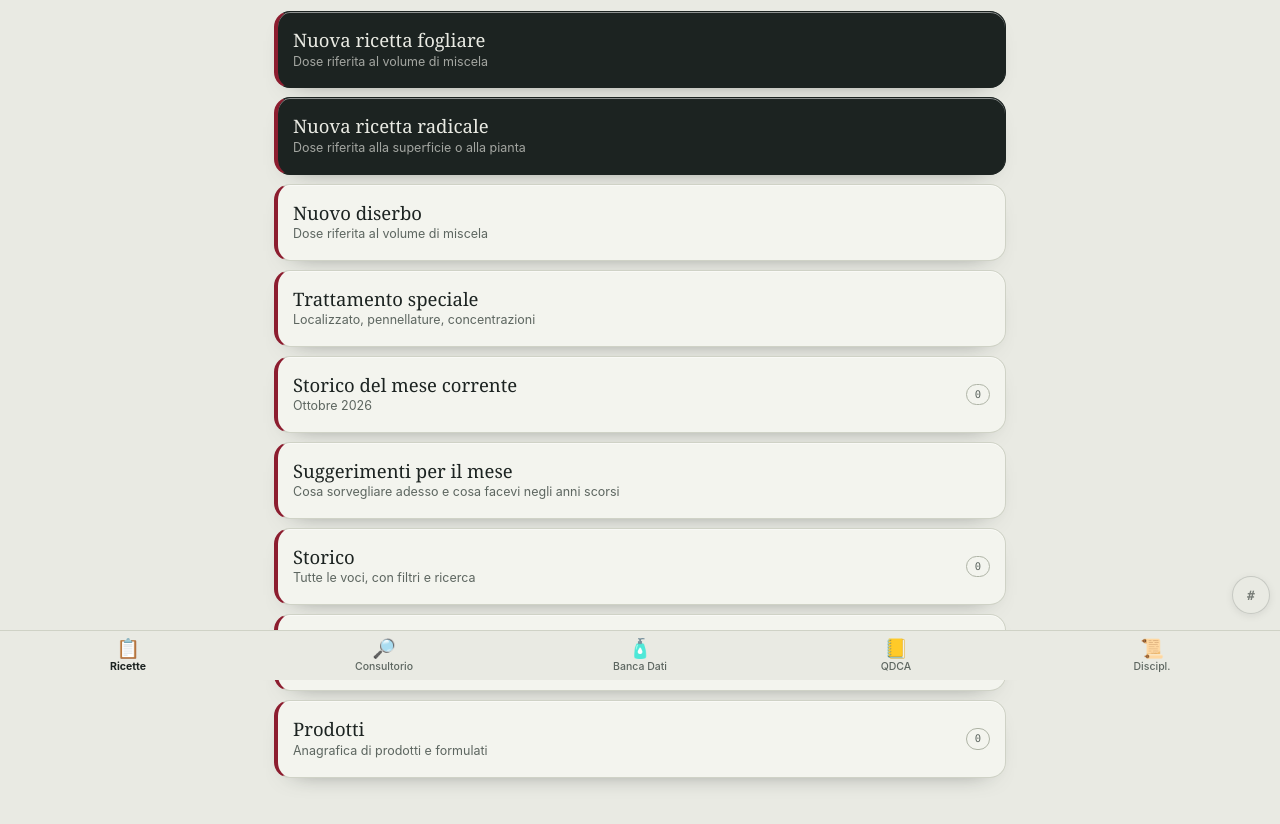
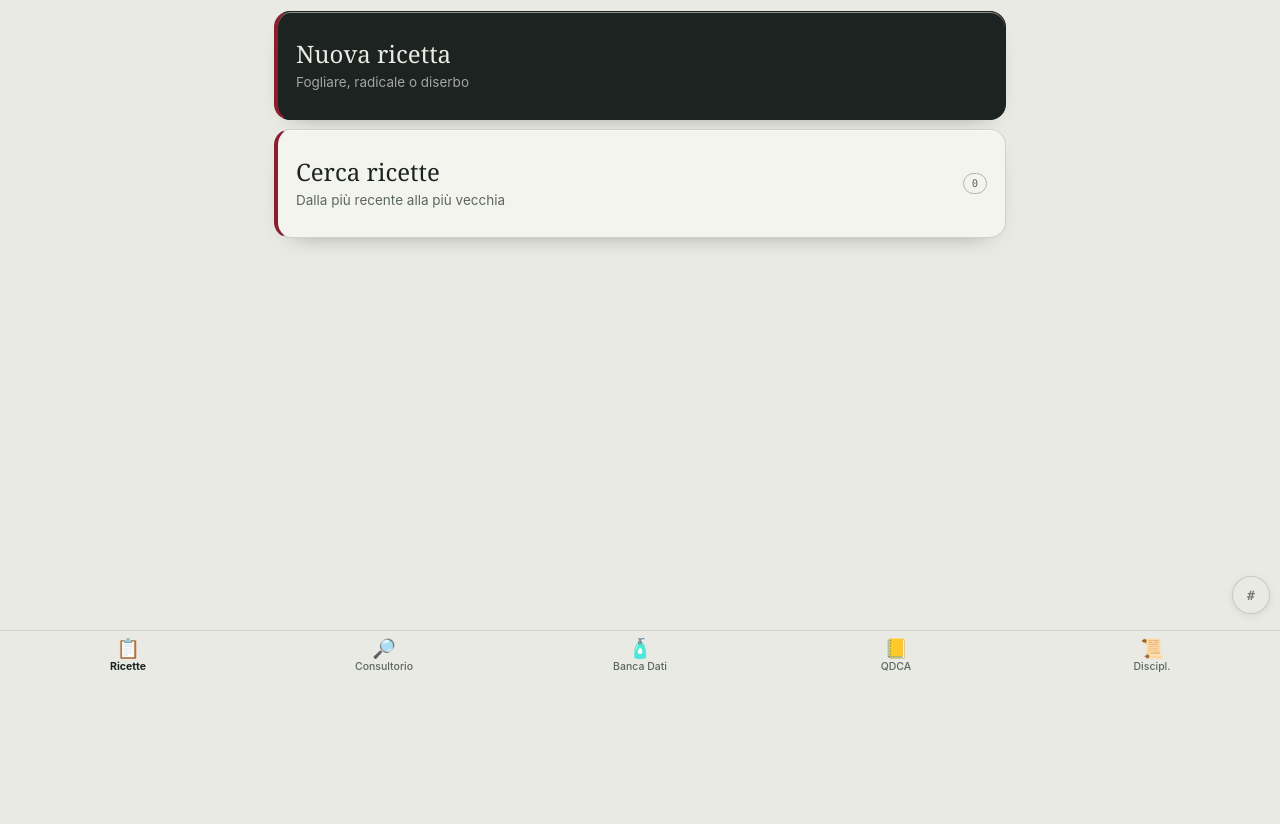
Before and after one commit to alfre2026/Diario-di-campagna-, a plain HTML site: page index.html in a window 1280 px wide. Shown: the part 120-944 px from the top of the page. After the commit the page ends 800 px from the top, so only its background shows below. Drawn offline with Linux system fonts and the light colour scheme.

Commit message:
Add files via upload

```diff
--- a/index.html
+++ b/index.html
@@ -242,6 +242,10 @@ table.mix td.dose{font-family:var(--mono);white-space:nowrap;text-align:right}
 .b-menu.forte{background:var(--inchiostro);border-color:var(--inchiostro);border-left-color:var(--c)}
 .b-menu.forte .bm-t{color:var(--carta)}
 .b-menu.forte .bm-s{color:rgba(233,234,227,.66)}
+.b-menu.grande{padding:28px 18px}
+.b-menu.grande .bm-t{font-size:24px}
+.b-menu.grande .bm-s{font-size:13.5px;margin-top:5px}
+.sez-tit{font-family:var(--serif);font-weight:400;font-size:24px;line-height:1.15;margin:16px 0 2px}
 .coltura-attiva{font-family:var(--mono);font-size:10px;letter-spacing:.12em;text-transform:uppercase;
   color:var(--inchiostro-2);padding:2px 0 0}
 .coltura-attiva b{color:var(--c);font-weight:600}
@@ -509,6 +513,12 @@ body{padding-bottom:64px}
     <div class="menu-home" id="menu-home"></div>
   </div>
 
+  <!-- ===== NUOVA RICETTA: scelta del trattamento ===== -->
+  <div id="sez-nuova" hidden>
+    <h2 class="sez-tit">Nuova ricetta</h2>
+    <div class="menu-home" id="menu-nuova"></div>
+  </div>
+
   <!-- ===== STORICO ===== -->
   <div id="sez-storico" hidden>
     <div class="cerca-box">
@@ -1194,7 +1204,6 @@ function impMenu(){
   const c=cfg();
   return impBarra("Impostazioni","chiudi")+'<div class="wrap">'+
   '<div class="imp-sez">Schermata iniziale</div>'+
-  impVoce("home","Menu iniziale","Ordine, nomi e cosa mostrare",c.menu.filter(x=>x.vis!==false).length)+
   impVoce("colture-home","Filtro colture","Quali colture in alto e in che ordine",c.coltureHome.length)+
   '<div class="imp-sez">Il tuo vocabolario</div>'+
   impVoce("colture","Colture","Nome, colore, fasi fenologiche",DB.colture.length)+
@@ -1604,7 +1613,7 @@ function linkScheda(s){
    3ter. ETICHETTE MINISTERO DELLA SALUTE
    ============================================================ */
 const BANCA_FITO="https://www.fitosanitari.salute.gov.it/fitosanitariws_new/FitosanitariServlet";
-const VERSIONE_APP="v7.2 \u2014 17/10/2026";
+const VERSIONE_APP="v7.3 \u2014 28/10/2026";
 function linkEtichetta(nome){
   return "https://www.google.com/search?q="+encodeURIComponent(String(nome).replace(/\s*\(.*?\)/g,"").trim()+" etichetta fitosanitari salute gov pdf");
 }
@@ -1861,21 +1870,27 @@ function disegnaLista(extra){
    6. HOME
    ============================================================ */
 function disegnaHome(){
+  /* v7.3: home fissa a due bottoni. I tre trattamenti stanno in «Nuova ricetta»
+     (disegnaNuova). cfg().menu resta nei dati ma la home non lo usa pi\u00f9. */
   const c=coltura(S.coltura),col=c?c.colore:"#1C2321";
-  const m=new Date().getMonth(),a=new Date().getFullYear();
-  const nMese=DB.voci.filter(v=>(!S.coltura||coltureDi(v).indexOf(S.coltura)>=0)&&meseDi(v)===m&&annoDi(v)===a).length;
   const nTot=DB.voci.filter(v=>!S.coltura||coltureDi(v).indexOf(S.coltura)>=0).length;
-  const nSch=SCHEDE.filter(s=>!S.coltura||s.col.indexOf(S.coltura)>=0).length;
-  function B(k,t,s,n,forte){
-    return '<button class="b-menu'+(forte?" forte":"")+'" data-vai="'+k+'" style="--c:'+col+'">'+
-      '<span><span class="bm-t">'+t+'</span><span class="bm-s">'+s+'</span></span>'+
-      (n!==null?'<span class="bm-n">'+n+'</span>':"")+'</button>';
-  }
-  const CN={mese:nMese,storico:nTot,consultorio:nSch,prodotti:(DB.prodotti||[]).length};
-  $("#menu-home").innerHTML=cfg().menu.filter(x=>x.vis!==false).map(function(x){
-    let s=x.s;
-    if(x.k==="mese")s=MESI_LUNGHI[m]+" "+a;
-    return B(x.k,esc(x.t),esc(s),(CN[x.k]!==undefined?CN[x.k]:null),x.forte);
+  $("#menu-home").innerHTML=
+    '<button class="b-menu grande forte" data-vai="nuova" style="--c:'+col+'">'+
+      '<span><span class="bm-t">Nuova ricetta</span><span class="bm-s">Fogliare, radicale o diserbo</span></span></button>'+
+    '<button class="b-menu grande" data-vai="cerca" style="--c:'+col+'">'+
+      '<span><span class="bm-t">Cerca ricette</span><span class="bm-s">Dalla pi\u00f9 recente alla pi\u00f9 vecchia</span></span>'+
+      '<span class="bm-n">'+nTot+'</span></button>';
+}
+function disegnaNuova(){
+  const c=coltura(S.coltura),col=c?c.colore:"#1C2321";
+  const T=[
+    ["ric-fogliare","Trattamento fogliare","Dose riferita al volume di miscela"],
+    ["ric-radicale","Trattamento radicale","Dose riferita alla superficie o alla pianta"],
+    ["ric-diserbante","Diserbo","Dose riferita al volume di miscela"]
+  ];
+  $("#menu-nuova").innerHTML=T.map(function(x){
+    return '<button class="b-menu grande" data-vai="'+x[0]+'" style="--c:'+col+'">'+
+      '<span><span class="bm-t">'+x[1]+'</span><span class="bm-s">'+x[2]+'</span></span></button>';
   }).join("");
 }
 
@@ -2608,15 +2623,22 @@ function vaiA(k){
   chiudiPannelli();
   if(k.indexOf("ric-")===0){apriRicetta(k.slice(4));return;}
   let vis=k;
-  if(k==="mese")vis="storico";
+  if(k==="mese"||k==="cerca")vis="storico";
   sezione=vis;
   aggiornaTabBasso(vis);
-  ["home","storico","suggerimenti","consultorio","prodotti","discipl"].forEach(function(x){
+  ["home","nuova","storico","suggerimenti","consultorio","prodotti","discipl"].forEach(function(x){
     const el=$("#sez-"+x);if(el)el.hidden=(x!==vis);
   });
   $("#conta").hidden=(vis!=="storico");
   $("#h-titolo").innerHTML=(vis==="home")?'Quaderno<em>.</em>':'<button data-home style="font-family:var(--serif);font-size:22px">\u2039 Quaderno</button>';
   if(k==="storico"){filtroStorico=null;S.mese=null;disegnaNastro();disegnaFiltriStorico();disegnaLista(null);}
+  else if(k==="cerca"){
+    /* «Cerca ricette»: tutte le voci, senza filtri, in ordine cronologico dalla pi\u00f9 recente */
+    filtroStorico=null;S.mese=null;S.q="";S.avversita=[];S.fasi=[];S.g1="";S.g2="";
+    $("#cerca").value="";$("#cerca-x").hidden=true;$("#g1").value="";$("#g2").value="";
+    disegnaNastro();disegnaFiltriStorico();disegnaLista(null);
+  }
+  else if(k==="nuova")disegnaNuova();
   else if(k==="mese"){
     const m=new Date().getMonth(),a=new Date().getFullYear();
     S.mese=m;filtroStorico=function(v){return annoDi(v)===a;};
@@ -2657,6 +2679,7 @@ $("#f-colture").addEventListener("click",function(e){
   if(!S.coltura){S.g1="coltura";const selG1=$("#g1");if(selG1)selG1.value="coltura";}
   disegnaColture();
   if(sezione==="home")disegnaHome();
+  else if(sezione==="nuova")disegnaNuova();
   else if(sezione==="storico"){disegnaNastro();disegnaFiltriStorico();disegnaLista(filtroStorico);}
   else if(sezione==="suggerimenti")disegnaSuggerimenti();
   else if(sezione==="consultorio"){
@@ -2666,6 +2689,7 @@ $("#f-colture").addEventListener("click",function(e){
 });
 $("#h-titolo").addEventListener("click",function(e){if(e.target.closest("[data-home]"))vaiA("home");});
 $("#menu-home").addEventListener("click",function(e){const b=e.target.closest("[data-vai]");if(b)vaiA(b.dataset.vai);});
+$("#menu-nuova").addEventListener("click",function(e){const b=e.target.closest("[data-vai]");if(b)vaiA(b.dataset.vai);});
 $("#btn-imp").addEventListener("click",function(){apriImp("menu");});
 function aggiornaTabBasso(vis){
   const nav=$("#tab-basso");if(!nav)return;
```
